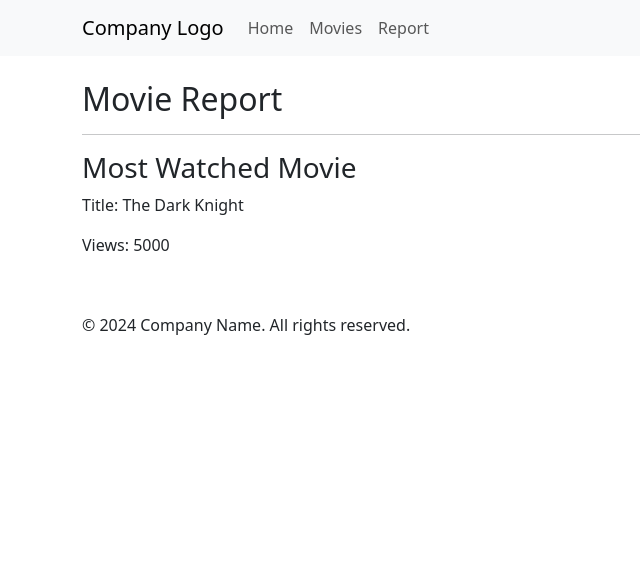
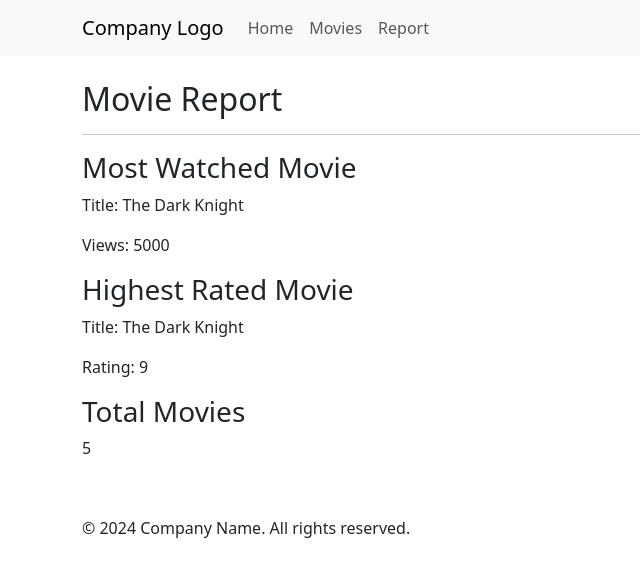
Before and after one commit to 7vTr0x7/React.js-2, a React (Vite) app in the folder IR5.1_CW/: page /report in a window 1280 px wide. Shown: the top 576 px of the page, without its empty margins (0-640 px from the left). Built offline with nearby package versions, Linux system fonts and the light colour scheme.

Commit message:
IR5.1_CW - Report

```diff
--- a/IR5.1_CW/src/pages/Report.jsx
+++ b/IR5.1_CW/src/pages/Report.jsx
@@ -7,6 +7,12 @@ const Report = () => {
   const mostWatchedMovie = moviesData.reduce((acc, curr) =>
     acc.views < curr.views ? curr : acc
   );
+
+  const highestRatedMovie = moviesData.reduce((acc, curr) =>
+    acc.rating > curr.rating ? acc : curr
+  );
+
+  const totalMovies = moviesData.length;
 
   return (
     <>
@@ -21,6 +27,16 @@ const Report = () => {
             <p>Views: {mostWatchedMovie.views}</p>
           </>
         )}
+        <h3>Highest Rated Movie</h3>
+        {highestRatedMovie && (
+          <>
+            <p>Title: {highestRatedMovie.title}</p>
+            <p>Rating: {highestRatedMovie.rating}</p>
+          </>
+        )}
+
+        <h3>Total Movies </h3>
+        {totalMovies && <p>{totalMovies}</p>}
       </div>
       <Footer />
     </>
--- a/IR5.1_CW/src/utils/common.js
+++ b/IR5.1_CW/src/utils/common.js
@@ -5,6 +5,7 @@ export const moviesData = [
     genre: "Sci-Fi",
     director: "Christopher Nolan",
     views: 2000,
+    rating: 7,
   },
   {
     id: 2,
@@ -12,6 +13,7 @@ export const moviesData = [
     genre: "Drama",
     director: "Frank Darabont",
     views: 2000,
+    rating: 8,
   },
   {
     id: 3,
@@ -19,6 +21,7 @@ export const moviesData = [
     genre: "Crime",
     director: "Quentin Tarantino",
     views: 4000,
+    rating: 6.8,
   },
   {
     id: 4,
@@ -26,6 +29,7 @@ export const moviesData = [
     genre: "Crime",
     director: "Francis Ford Coppola",
     views: 1000,
+    rating: 7.8,
   },
   {
     id: 5,
@@ -33,5 +37,6 @@ export const moviesData = [
     genre: "Action",
     director: "Christopher Nolan",
     views: 5000,
+    rating: 9,
   },
 ];
```
